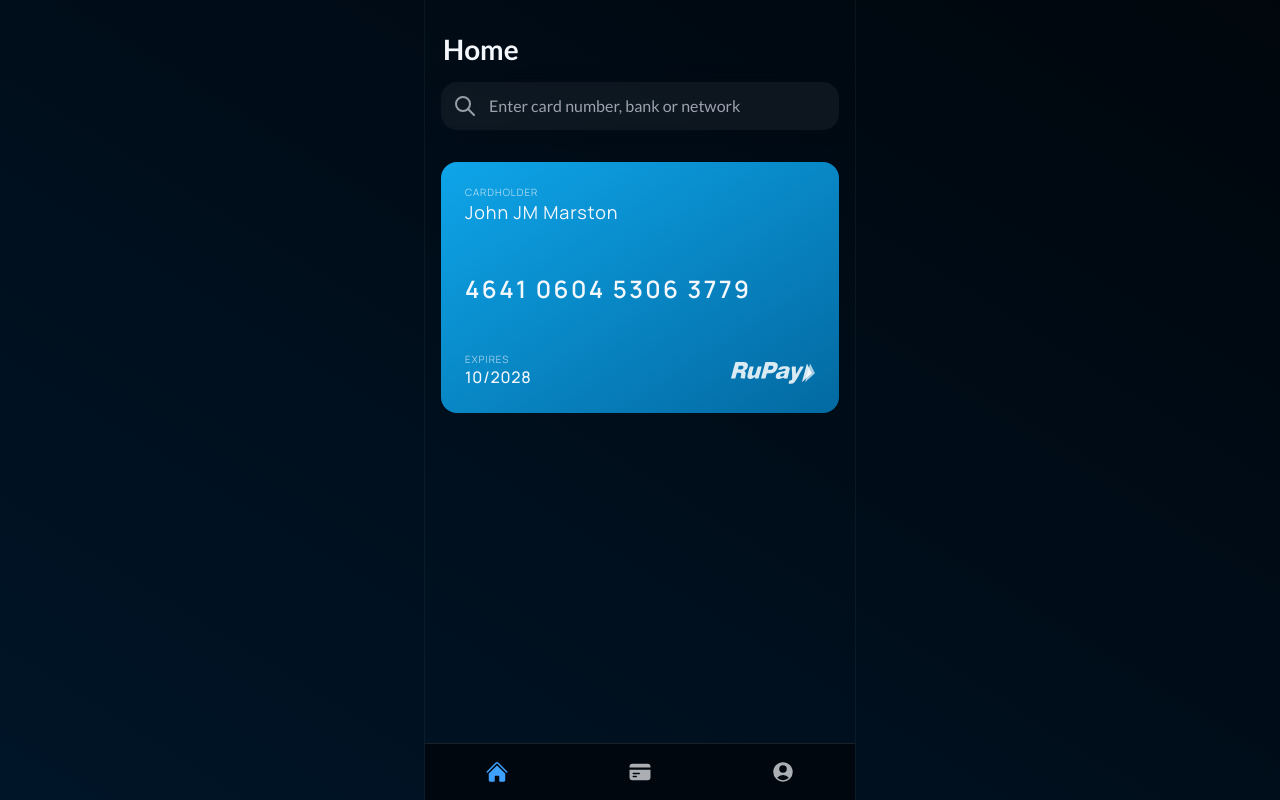
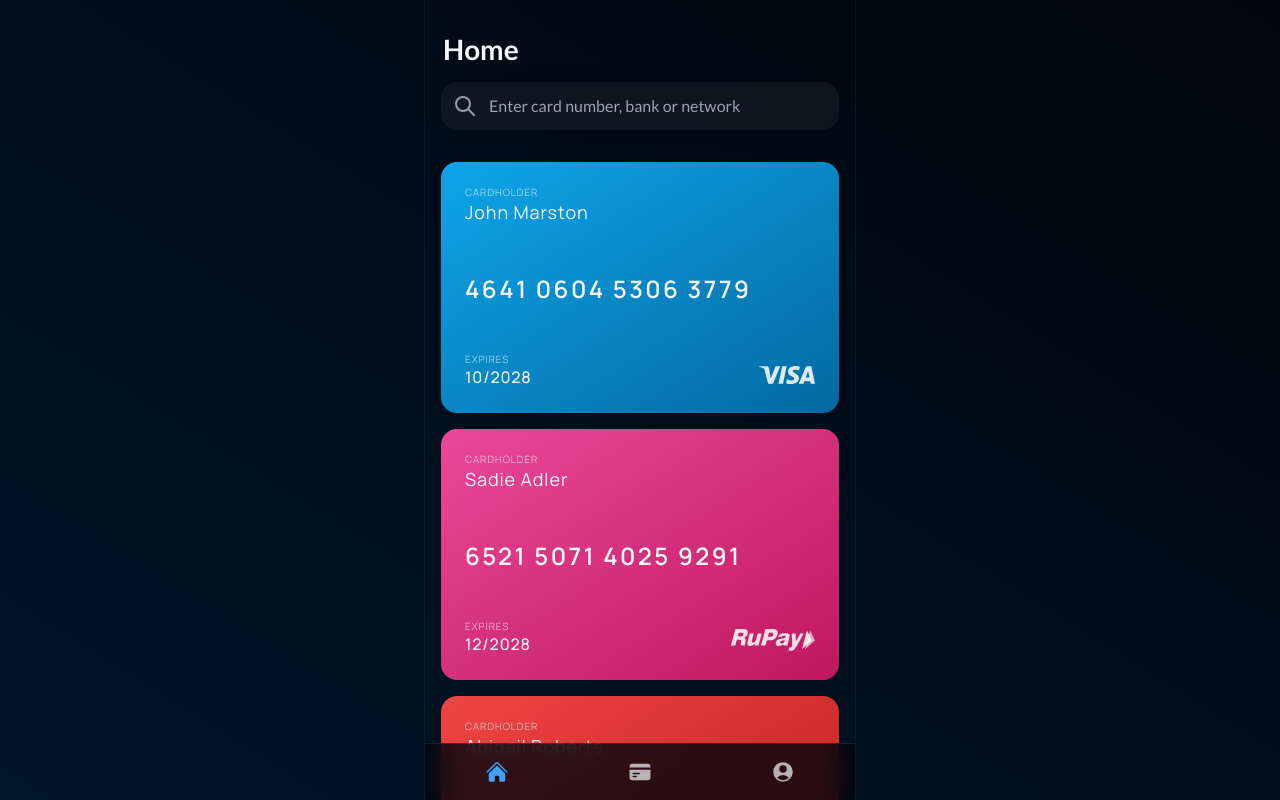
Before and after one commit to hrvsdev/cardnest, a React (Vite) app: page /home in a window 1280 px wide. Shown: the top 800 px of the page. Built offline with nearby package versions, Linux system fonts and the light colour scheme.

Commit message:
Add sample card data

```diff
--- a/src/pages/Home/index.tsx
+++ b/src/pages/Home/index.tsx
@@ -2,7 +2,7 @@ import { Fragment } from "react";
 
 import { PageContainer } from "@components/Containers";
 import { Header } from "@components/Header";
-import { Rupay } from "@components/Icons";
+import { AmericanExpress, DinersClub, Discover, MasterCard, Rupay, Visa } from "@components/Icons";
 
 import { c } from "@utils/styles.ts";
 
@@ -11,8 +11,12 @@ export function Home() {
 		<Fragment>
 			<Header title="Home" />
 			<PageContainer className="space-y-4">
-				{Object.keys(cardColorClassName).map((color) => (
-					<Card key={color} color={color as CardColor} />
+				{cards.map((card, index) => (
+					<Card
+						key={card.number}
+						color={Object.keys(cardColorClassName)[index] as CardColor}
+						card={card}
+					/>
 				))}
 			</PageContainer>
 		</Fragment>
@@ -21,14 +25,46 @@ export function Home() {
 
 type CardColor = keyof typeof cardColorClassName;
 
+type Card = {
+	number: string;
+	expiry: {
+		month: number;
+		year: number;
+	};
+	cardholder: string;
+	network: "visa" | "mastercard" | "amex" | "discover" | "diners" | "rupay";
+};
+
 type Props = {
 	color: CardColor;
+	card: Card;
 };
 
-function Card({ color }: Props) {
+function Card({ color, card }: Props) {
 	const cl = cardColorClassName[color];
 
 	const formattedCardNumber = card.number.replace(/(.{4})/g, "$1 ");
+	const formattedExpiryMonth = card.expiry.month.toString().padStart(2, "0");
+	const formattedExpiryYear = card.expiry.year.toString();
+
+	const CardNetwork = () => {
+		switch (card.network) {
+			case "visa":
+				return <Visa />;
+			case "mastercard":
+				return <MasterCard />;
+			case "amex":
+				return <AmericanExpress />;
+			case "discover":
+				return <Discover />;
+			case "diners":
+				return <DinersClub />;
+			case "rupay":
+				return <Rupay />;
+			default:
+				return null;
+		}
+	};
 
 	return (
 		<div className={c("w-full aspect-payment-card bg-gradient-to-br rounded-2xl font-card", cl)}>
@@ -44,11 +80,11 @@ function Card({ color }: Props) {
 					<div>
 						<p className="tracking-widest text-2xs font-light opacity-80 uppercase">Expires</p>
 						<p className="tracking-wider font-medium">
-							{card.expiry.month}/{card.expiry.year}
+							{formattedExpiryMonth}/{formattedExpiryYear}
 						</p>
 					</div>
 					<div className="pb-1.25">
-						<Rupay />
+						<CardNetwork />
 					</div>
 				</div>
 			</div>
@@ -57,15 +93,76 @@ function Card({ color }: Props) {
 }
 
 const cardColorClassName = {
-	sky: "from-sky-500 to-sky-700"
+	sky: "from-sky-500 to-sky-700",
+	pink: "from-pink-500 to-pink-700",
+	red: "from-red-500 to-red-700",
+	cyan: "from-cyan-500 to-cyan-700",
+	yellow: "from-yellow-500 to-yellow-700",
+	blue: "from-blue-500 to-blue-700",
+	green: "from-green-500 to-green-700",
+	emerald: "from-emerald-500 to-emerald-700",
+	fuchsia: "from-fuchsia-500 to-fuchsia-700",
+	purple: "from-purple-500 to-purple-700",
+	violet: "from-violet-500 to-violet-700",
+	indigo: "from-indigo-500 to-indigo-700",
+	orange: "from-orange-500 to-orange-700",
+	teal: "from-teal-500 to-teal-700",
+	rose: "from-rose-500 to-rose-700"
 };
 
-const card = {
-	number: "4641060453063779",
-	expiry: {
-		month: 10,
-		year: 2028
+const cards: Card[] = [
+	{
+		number: "4641060453063779",
+		expiry: {
+			month: 10,
+			year: 2028
+		},
+		cardholder: "John Marston",
+		network: "visa"
 	},
-	cardholder: "John JM Marston",
-	network: "visa"
-};
+	{
+		number: "6521507140259291",
+		expiry: {
+			month: 12,
+			year: 2028
+		},
+		cardholder: "Sadie Adler",
+		network: "rupay"
+	},
+	{
+		number: "5358542601766168",
+		expiry: {
+			month: 5,
+			year: 2026
+		},
+		cardholder: "Abigail Roberts",
+		network: "mastercard"
+	},
+	{
+		number: "6011000990139424",
+		expiry: {
+			month: 12,
+			year: 2025
+		},
+		cardholder: "Arthur Morgan",
+		network: "discover"
+	},
+	{
+		number: "3056930902590491",
+		expiry: {
+			month: 2,
+			year: 2027
+		},
+		cardholder: "Karen Jones",
+		network: "diners"
+	},
+	{
+		number: "3714496353984317",
+		expiry: {
+			month: 6,
+			year: 2029
+		},
+		cardholder: "Jack Marston",
+		network: "amex"
+	}
+];
```
